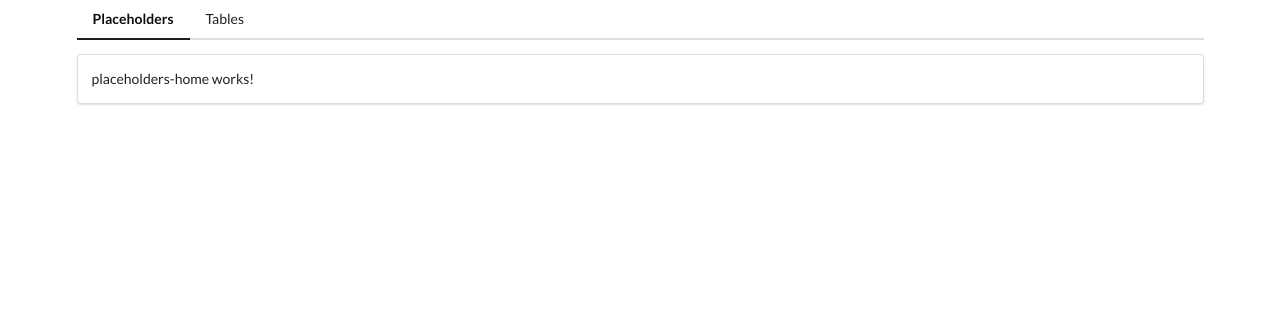
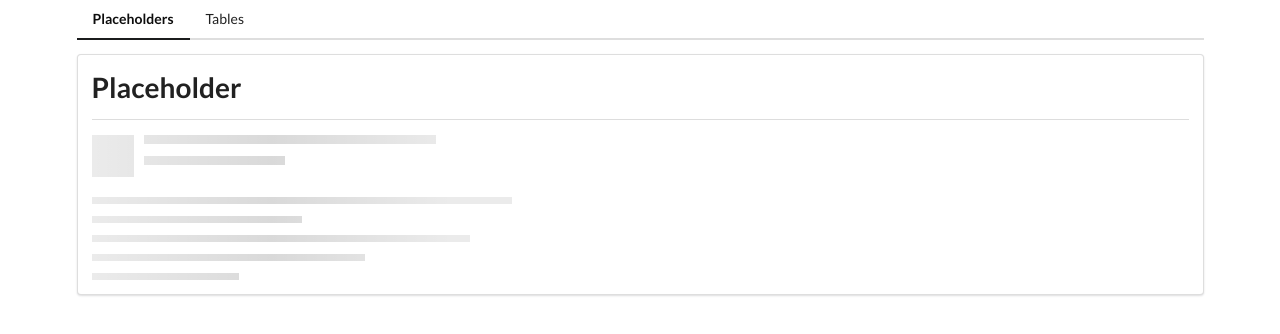
Before and after one commit to furkansteel06/AngularExamplesProject, an Angular app: page /placeholders in a window 1280 px wide. Shown: the top 334 px of the page. Built offline with nearby package versions, Linux system fonts and the light colour scheme.

Commit message:
added shared module and placeholder comp

```diff
--- a/src/app/place-holders/placeholders-home/placeholders-home.component.html
+++ b/src/app/place-holders/placeholders-home/placeholders-home.component.html
@@ -1,3 +1,2 @@
-<p>
-  placeholders-home works!
-</p>
+<app-divider></app-divider>
+<app-placeholders></app-placeholders>
--- /dev/null
+++ b/src/app/place-holders/placeholders/placeholders.component.html
@@ -0,0 +1,13 @@
+<div class="ui placeholder">
+  <div class="image header">
+    <div class="line"></div>
+    <div class="line"></div>
+  </div>
+  <div class="paragraph">
+    <div class="line"></div>
+    <div class="line"></div>
+    <div class="line"></div>
+    <div class="line"></div>
+    <div class="line"></div>
+  </div>
+</div>
--- /dev/null
+++ b/src/app/place-holders/placeholders/placeholders.component.ts
@@ -0,0 +1,15 @@
+import { Component, OnInit } from '@angular/core';
+
+@Component({
+  selector: 'app-placeholders',
+  templateUrl: './placeholders.component.html',
+  styleUrls: ['./placeholders.component.css']
+})
+export class PlaceholdersComponent implements OnInit {
+
+  constructor() { }
+
+  ngOnInit() {
+  }
+
+}
--- /dev/null
+++ b/src/app/shared/divider/divider.component.html
@@ -0,0 +1,2 @@
+<h1>Placeholder</h1>
+<div class="ui divider"></div>
--- /dev/null
+++ b/src/app/shared/divider/divider.component.ts
@@ -0,0 +1,15 @@
+import { Component, OnInit } from '@angular/core';
+
+@Component({
+  selector: 'app-divider',
+  templateUrl: './divider.component.html',
+  styleUrls: ['./divider.component.css']
+})
+export class DividerComponent implements OnInit {
+
+  constructor() { }
+
+  ngOnInit() {
+  }
+
+}
```
Also changed, not shown: src/app/place-holders/place-holders.module.ts (+5 -2 lines), src/app/shared/shared.module.ts (added, +14 -0 lines), src/app/place-holders/placeholders/placeholders.component.css (added), src/app/shared/divider/divider.component.css (added), 2 other files (tests, documents, lock files or other folders).
